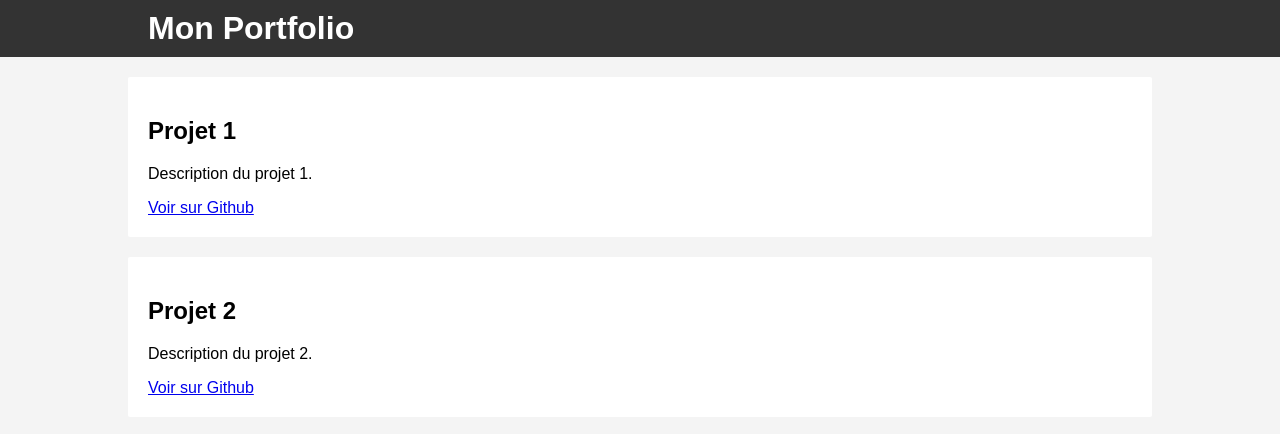
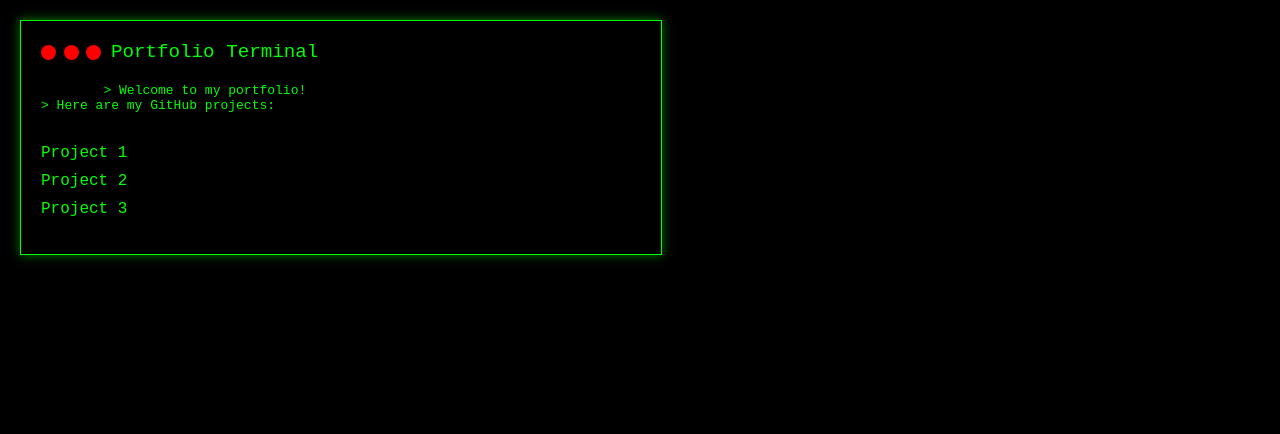
Before and after one commit to SizzleUnrlsd/portfolio, a plain HTML site: page index.html in a window 1280 px wide. Drawn offline with Linux system fonts and the light colour scheme.

Commit message:
Init: Example of portfolio

```diff
--- a/index.html
+++ b/index.html
@@ -1,54 +1,39 @@
 <!DOCTYPE html>
-<html lang="fr">
+<html lang="en">
 <head>
   <meta charset="UTF-8">
-  <title>Mon Portfolio</title>
-  <style>
-    body {
-      font-family: Arial, sans-serif;
-      padding: 0;
-      margin: 0;
-      background-color: #f4f4f4;
-    }
-    .container {
-      width: 80%;
-      margin: 0 auto;
-    }
-    header {
-      background-color: #333;
-      color: white;
-      padding: 10px 0;
-    }
-    header h1 {
-      margin: 0;
-      padding: 0 20px;
-    }
-    .card {
-      background-color: white;
-      margin: 20px 0;
-      padding: 20px;
-      border-radius: 2px;
-    }
-  </style>
+  <meta name="viewport" content="width=device-width, initial-scale=1.0">
+  <title>Portfolio Terminal</title>
+  <link rel="stylesheet" href="style.css">
 </head>
 <body>
-  <header>
-    <div class="container">
-      <h1>Mon Portfolio</h1>
+  <div class="terminal">
+    <div class="terminal-header">
+      <div class="terminal-buttons">
+        <span class="terminal-button"></span>
+        <span class="terminal-button"></span>
+        <span class="terminal-button"></span>
+      </div>
+      <span class="terminal-title">Portfolio Terminal</span>
     </div>
-  </header>
-  <div class="container">
-    <div class="card">
-      <h2>Projet 1</h2>
-      <p>Description du projet 1.</p>
-      <a href="lien vers le projet 1 sur Github">Voir sur Github</a>
+    <div class="terminal-body">
+      <pre>
+        <code>&gt; Welcome to my portfolio!
+&gt; Here are my GitHub projects:</code>
+      </pre>
+      <ul class="project-list">
+        <li>
+          <a href="https://github.com/your-username/project1" target="_blank">Project 1</a>
+        </li>
+        <li>
+          <a href="https://github.com/your-username/project2" target="_blank">Project 2</a>
+        </li>
+        <li>
+          <a href="https://github.com/your-username/project3" target="_blank">Project 3</a>
+        </li>
+        <!-- Add more projects as needed -->
+      </ul>
     </div>
-    <div class="card">
-      <h2>Projet 2</h2>
-      <p>Description du projet 2.</p>
-      <a href="lien vers le projet 2 sur Github">Voir sur Github</a>
-    </div>
-    <!-- Ajoutez plus de projets ici -->
   </div>
 </body>
 </html>
--- /dev/null
+++ b/style.css
@@ -0,0 +1,62 @@
+body {
+    background-color: #000;
+    color: #0F0;
+    font-family: "Courier New", Courier, monospace;
+    margin: 0;
+    padding: 0;
+  }
+
+  .terminal {
+    background-color: #000;
+    border: 1px solid #0F0;
+    box-shadow: 0 0 10px rgba(0, 255, 0, 0.5);
+    margin: 20px;
+    max-width: 600px;
+    padding: 20px;
+  }
+
+  .terminal-header {
+    display: flex;
+    align-items: center;
+  }
+
+  .terminal-buttons {
+    display: flex;
+    justify-content: space-between;
+    width: 60px;
+  }
+
+  .terminal-button {
+    background-color: #F00;
+    border-radius: 50%;
+    height: 15px;
+    width: 15px;
+  }
+
+  .terminal-title {
+    color: #0F0;
+    font-size: 1.2rem;
+    margin-left: 10px;
+  }
+
+  .terminal-body {
+    margin-top: 20px;
+  }
+
+  .project-list {
+    list-style-type: none;
+    padding-left: 0;
+  }
+
+  .project-list li {
+    margin-bottom: 10px;
+  }
+
+  .project-list a {
+    color: #0F0;
+    text-decoration: none;
+  }
+
+  .project-list a:hover {
+    text-decoration: underline;
+  }
```
